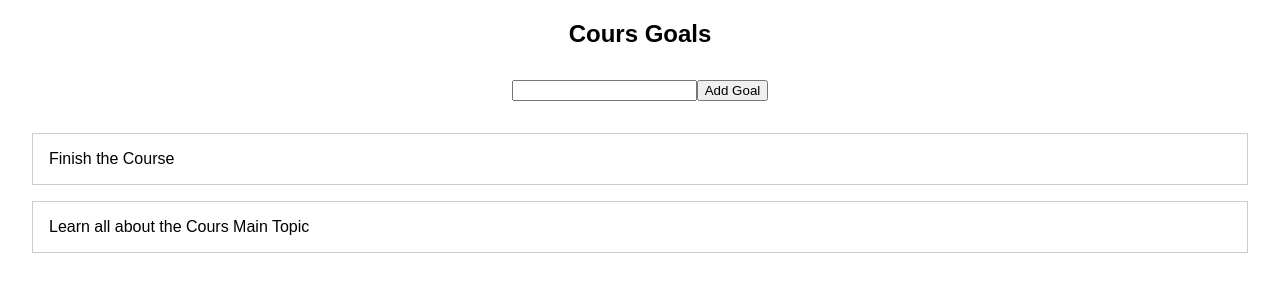
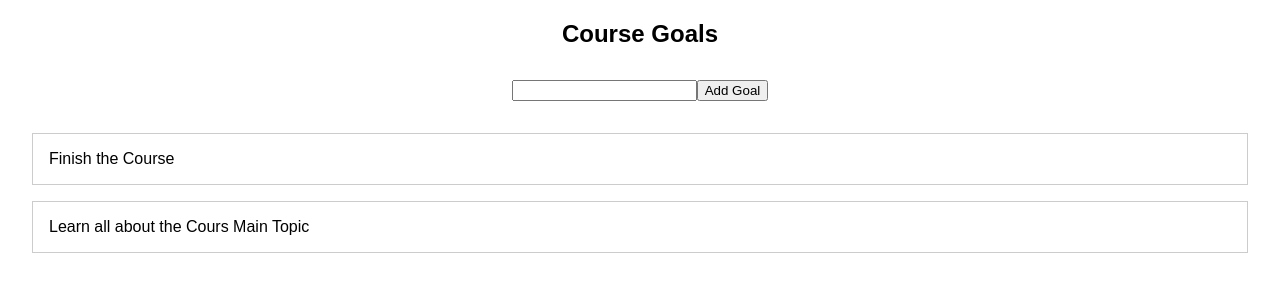
Before and after one commit to stefaniapopa/react-refresher-01-react-starting-project, a React (Create React App) app: page / in a window 1280 px wide. Shown: the top 300 px of the page. Built offline with nearby package versions, Linux system fonts and the light colour scheme.

Commit message:
added useState

```diff
--- a/src/App.js
+++ b/src/App.js
@@ -1,24 +1,26 @@
-import React from 'react';
+import React, {useState} from 'react';
 import './App.css';
 import GoalList from './components/GoalList/GoalList';
 import NewGoal from './components/NewGoal/NewGoal';
 
 const App = () => {
-  const courseGoals = [
+  const [courseGoals, setCourseGoals] = useState([
     {id: 'cg1', text:'Finish the Course'},
     {id: 'cg2', text:'Learn all about the Cours Main Topic'}
-  ];
+  ])
 
-  const addNewGoalHandler = (newGoal) => {
-    courseGoals.push(newGoal);
-    console.log(courseGoals)
-  }
+  const addNewGoalHandler = newGoal => {
+    // setCourseGoals(courseGoals.concat(newGoal));
+    setCourseGoals(prevCourseGoals => prevCourseGoals.concat(newGoal));
+  };
 
-  return <div className='course-goals'>
-    <h2>Cours Goals</h2>
-    <NewGoal onAddGoal = {addNewGoalHandler} />
-    <GoalList goals = {courseGoals} />
-  </div>
+  return (
+    <div className="course-goals">
+      <h2>Course Goals</h2>
+      <NewGoal onAddGoal={addNewGoalHandler} />
+      <GoalList goals={courseGoals} />
+    </div>
+  );
 };
 
 export default App;
--- a/src/components/NewGoal/NewGoal.js
+++ b/src/components/NewGoal/NewGoal.js
@@ -1,23 +1,25 @@
-import React from "react";
+import React from 'react';
+
 import './NewGoal.css';
 
 const NewGoal = props => {
-    const addGoalHabndler = event => {
-        event.preventDeafault();
+  const addGoalHandler = event => {
+    event.preventDefault();
 
     const newGoal = {
       id: Math.random().toString(),
-            text: 'My new goal'
+      text: 'My new goal!'
     };
 
     props.onAddGoal(newGoal);
   };
 
-    return <form className="new-goal" onSubmit={addGoalHabndler}>
-        <input type='text' />
+  return (
+    <form className="new-goal" onSubmit={addGoalHandler}>
+      <input type="text" />
       <button type="submit">Add Goal</button>
     </form>
+  );
 };
 
-
 export default NewGoal;
```
Also changed, not shown: src/components/GoalList/GoalList.js (+6 -5 lines). Lines whose indentation alone changed are shown as unchanged.
